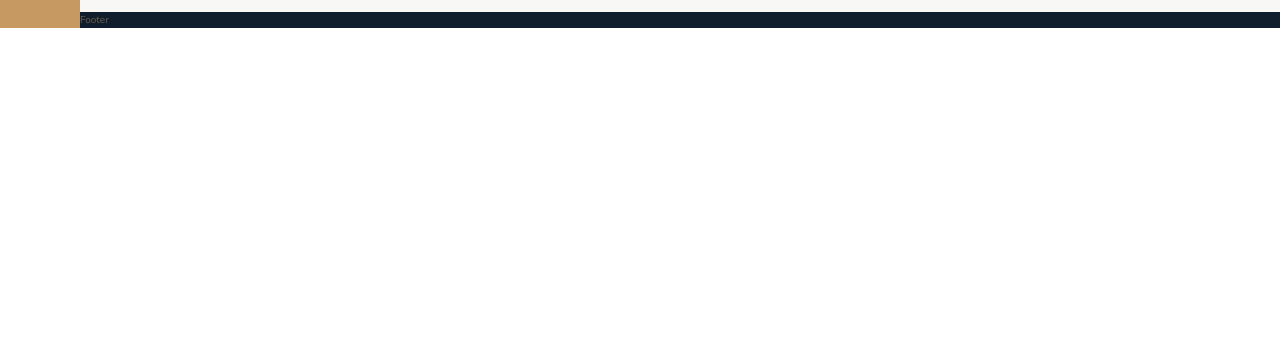
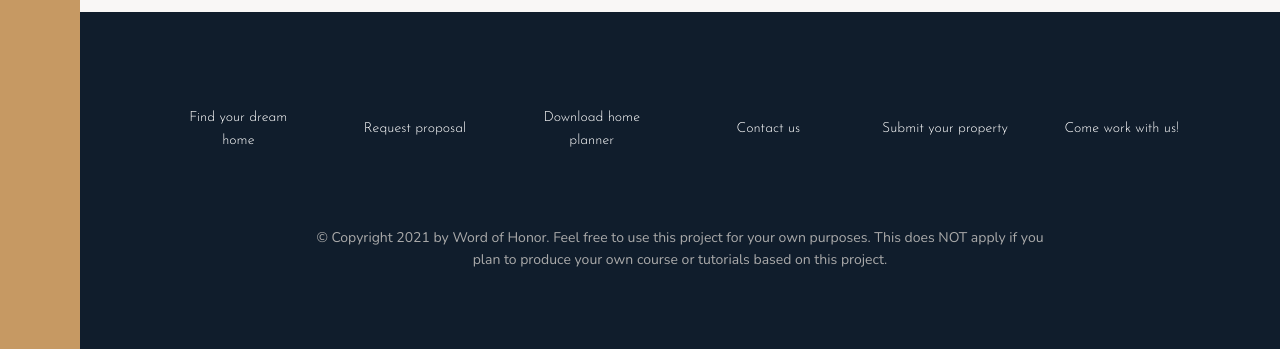
Before and after one commit to 7070587/Nexter, a website: page index.html in a window 1280 px wide. Shown: the part 3593-3942 px from the top of the page. Before the commit the page ends 3621 px from the top, so only its background shows below. Drawn offline with nearby package versions, Linux system fonts and the light colour scheme.

Commit message:
Update | footer | markup and scss finish

```diff
--- a/index.html
+++ b/index.html
@@ -368,7 +368,20 @@
     </section>
 
     <!-- footer -->
-    <footer class="footer">Footer</footer>
+    <footer class="footer">
+        <ul class="nav">
+            <li class="nav__item"><a href="javascript:(void)" class="nav__link">Find your dream home</a></li>
+            <li class="nav__item"><a href="javascript:(void)" class="nav__link">Request proposal</a></li>
+            <li class="nav__item"><a href="javascript:(void)" class="nav__link">Download home planner</a></li>
+            <li class="nav__item"><a href="javascript:(void)" class="nav__link">Contact us</a></li>
+            <li class="nav__item"><a href="javascript:(void)" class="nav__link">Submit your property</a></li>
+            <li class="nav__item"><a href="javascript:(void)" class="nav__link">Come work with us!</a></li>
+        </ul>
+        <p class="copyright">
+            &copy; Copyright 2021 by Word of Honor. Feel free to use this project for your own purposes. This does
+            NOT apply if you plan to produce your own course or tutorials based on this project.
+        </p>
+    </footer>
 </body>
 
 </html>
--- a/scss/_footer.scss
+++ b/scss/_footer.scss
@@ -1,4 +1,45 @@
 .footer {
     background-color: $color-secondary;
     grid-column: full-start / full-end;
+    padding: 8rem;
 }
+
+.nav {
+    list-style: none;
+
+    display: grid;
+    grid-template-columns: repeat(auto-fit, minmax(15rem, 1fr));
+    gap: 2rem;
+    align-items: center;
+
+    &__item {
+    }
+
+    &__link:link,
+    &__link:visited {
+        font-size: 1.4rem;
+        color: #fff;
+        text-decoration: none;
+        font-family: $font-display;
+        text-align: center;
+        padding: 1.5rem;
+        display: block;
+        transition: all 0.3s;
+    }
+
+    &__link:hover,
+    &__link:active {
+        background-color: rgba($color: #fff, $alpha: 0.05);
+        transform: translateY(-3px);
+    }
+}
+
+.copyright {
+    font-size: 1.4rem;
+    color: $color-grey-light-2;
+    margin-top: 6rem;
+    margin-left: auto;
+    margin-right: auto;
+    width: 70%;
+    text-align: center;
+}
```
Also changed, not shown: css/style.css, img/gal-1.jpeg, img/gal-2.jpeg, img/gal-3.jpeg, img/gal-4.jpeg, 1 other file.
